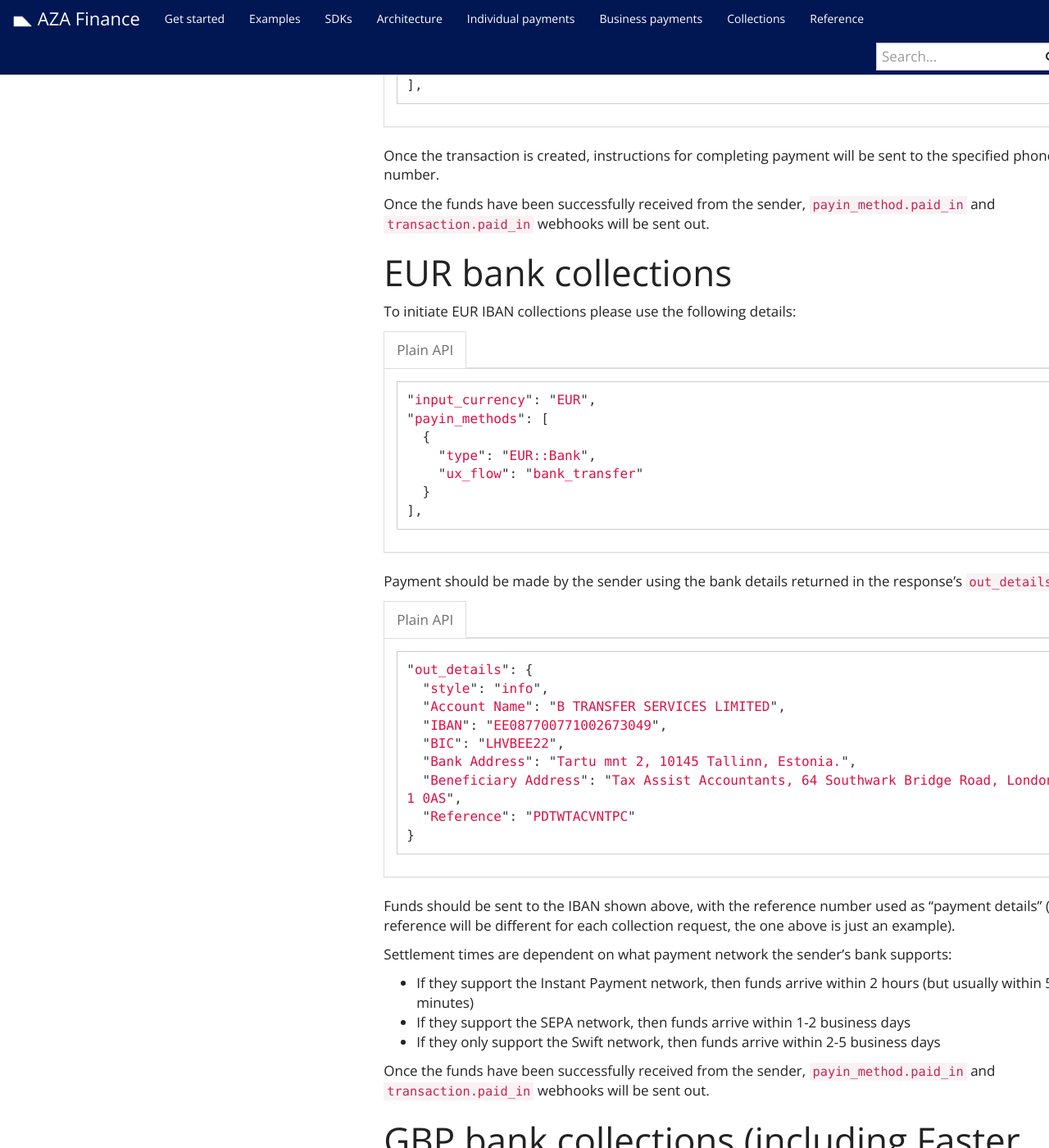
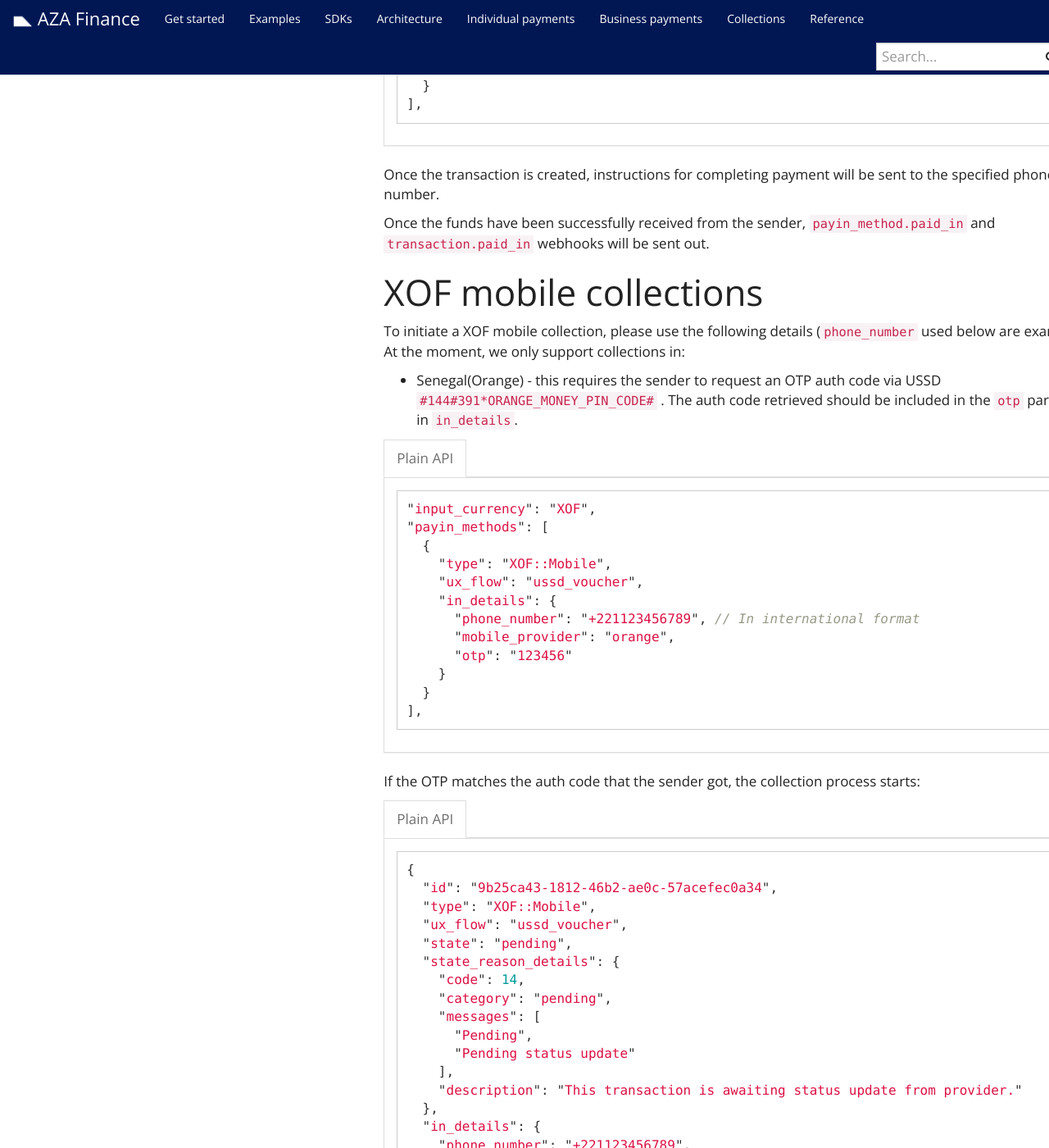
Before and after one commit to transferzero/api-documentation, a Jekyll site: the page built from _docs/collection-details.md, in a window 1280 px wide and 1400 px high, scrolled down 3881 px. Shown: the whole window at 82% size. Built offline with Jekyll 4.4.1, drawn with Linux system fonts in a browser that asks for light colours; nearby versions of some CDN libraries; comment, search, counter and statistics services are not loaded; some of the changed text lies outside the part shown.

Commit message:
BTA-8264 Add XOF Mobile Collections  (#112)
* BTA-8264-add-XOF-mobile-collections

Co-authored-by: Emanuele Gorga <emanuele@bitpesa.co>
Co-authored-by: Evanson Wachira <evansonwachira@gmail.com>

````diff
--- a/_docs/collection-details.md
+++ b/_docs/collection-details.md
@@ -13,6 +13,7 @@ This document lists the required details that need to be sent for each of our co
 To initiate a GHS mobile collection, please use the following details (phone_number and mobile_provider used below are examples):
 
 {% capture data-raw %}
+
 ```javascript
 "input_currency": "GHS",
 "payin_methods": [
@@ -26,6 +27,7 @@ To initiate a GHS mobile collection, please use the following details (phone_num
   }
 ],
 ```
+
 {% endcapture %}
 
 {% include language-tabbar.html prefix="collection-ghs-mobile" raw=data-raw %}
@@ -33,6 +35,7 @@ To initiate a GHS mobile collection, please use the following details (phone_num
 For Collection transactions with `mtn` as `mobile_provider` and `ussd_menu_approval` as `ux_flow`, the `out_details` will be:
 
 {% capture data-raw %}
+
 ```javascript
 "out_details": {
   "style": "ussd_menu_approval",
@@ -41,6 +44,7 @@ For Collection transactions with `mtn` as `mobile_provider` and `ussd_menu_appro
   "dialing_number": "*170#"
 }
 ```
+
 {% endcapture %}
 
 {% include language-tabbar.html prefix="collection-ghs-mobile-out" raw=data-raw %}
@@ -50,11 +54,13 @@ And human readable instructions can be found in the `payin_methods[0].instructio
 (example instructions for GHS Mobile payments)
 
 {% capture data-raw %}
+
 ```javascript
 "instructions": {
   'ussd_menu_approval': '\\nDial *170# to access mobile money menu.\\nSelect option 6 (My Wallet) and send.\\nChoose option 3 to check "my approvals".\\nChoose the transaction to approve and send.\\nConfirm transaction by choosing option1 (Yes) and send.\\nEnter mobile money pin and send.\\nYou will receive a new message on your mobile phone about the transaction.\\n'
 }
 ```
+
 {% endcapture %}
 
 {% include language-tabbar.html prefix="collection-ghs-mobile-instructions" raw=data-raw %}
@@ -64,10 +70,12 @@ Once the transaction is created, instructions for completing payment will be sen
 Once the funds have been successfully received from the sender, `payin_method.paid_in` and `transaction.paid_in` webhooks will be sent out.
 
 ## Collections requiring OTPs
+
 Collections with `ux_flow: otp_verified_ussd_popup` require that the sender validate an OTP sent to their phone number when the transaction is created.
 For such transactions, the details would look like:
 
 {% capture data-raw %}
+
 ```javascript
 "input_currency": "GHS",
 "payin_methods": [
@@ -81,6 +89,7 @@ For such transactions, the details would look like:
   }
 ]
 ```
+
 {% endcapture %}
 
 {% include language-tabbar.html prefix="collection-ghs-mobile-otp" raw=data-raw %}
@@ -88,6 +97,7 @@ For such transactions, the details would look like:
 Once the transaction is created, an OTP is sent to the `phone_number` specified in the payload. The response would look like:
 
 {% capture data-raw %}
+
 ```javascript
 "payin_methods": [
   {
@@ -111,6 +121,7 @@ Once the transaction is created, an OTP is sent to the `phone_number` specified
     },
   }
 ```
+
 {% endcapture %}
 
 {% include language-tabbar.html prefix="collection-ghs-mobile-otp-out" raw=data-raw %}
@@ -118,6 +129,7 @@ Once the transaction is created, an OTP is sent to the `phone_number` specified
 In order to validate the OTP, send a PATCH request for the PayinMethod with the OTP in the payload:
 
 {% capture data-raw %}
+
 ```javascript
 PATCH /v1/payin_methods/9b25ca43-1812-46b2-ae0c-57acefec0a34
 {
@@ -128,6 +140,7 @@ PATCH /v1/payin_methods/9b25ca43-1812-46b2-ae0c-57acefec0a34
   }
 }
 ```
+
 {% endcapture %}
 
 {% include language-tabbar.html prefix="collection-ghs-mobile-otp-validate" raw=data-raw %}
@@ -135,6 +148,7 @@ PATCH /v1/payin_methods/9b25ca43-1812-46b2-ae0c-57acefec0a34
 If the OTP matches the one sent to the sender's phone number, the collection process starts, otherwise you get a validation error:
 
 {% capture data-raw %}
+
 ```javascript
 {
   "id": "9b25ca43-1812-46b2-ae0c-57acefec0a34",
@@ -154,6 +168,7 @@ If the OTP matches the one sent to the sender's phone number, the collection pro
   }
 }
 ```
+
 {% endcapture %}
 
 {% include language-tabbar.html prefix="collection-ghs-mobile-otp-validate-out" raw=data-raw %}
@@ -163,6 +178,7 @@ If the OTP matches the one sent to the sender's phone number, the collection pro
 To initiate a UGX mobile collection, please use the following details (`phone_number` used below are examples):
 
 {% capture data-raw %}
+
 ```javascript
 "input_currency": "UGX",
 "payin_methods": [
@@ -175,6 +191,7 @@ To initiate a UGX mobile collection, please use the following details (`phone_nu
   }
 ],
 ```
+
 {% endcapture %}
 
 {% include language-tabbar.html prefix="collection-ugx-mobile" raw=data-raw %}
@@ -183,11 +200,113 @@ Once the transaction is created, instructions for completing payment will be sen
 
 Once the funds have been successfully received from the sender, `payin_method.paid_in` and `transaction.paid_in` webhooks will be sent out.
 
+# XOF mobile collections
+
+To initiate a XOF mobile collection, please use the following details (`phone_number` used below are examples):
+At the moment, we only support collections in:
+
+- Senegal(Orange) - this requires the sender to request an OTP auth code via USSD `#144#391*ORANGE_MONEY_PIN_CODE#` . The auth code retrieved should be included in the `otp` parameter in `in_details`.
+
+{% capture data-raw %}
+
+```javascript
+"input_currency": "XOF",
+"payin_methods": [
+  {
+    "type": "XOF::Mobile",
+    "ux_flow": "ussd_voucher",
+    "in_details": {
+      "phone_number": "+221123456789", // In international format
+      "mobile_provider": "orange",
+      "otp": "123456"
+    }
+  }
+],
+```
+
+{% endcapture %}
+
+{% include language-tabbar.html prefix="collection-xof-mobile" raw=data-raw %}
+
+If the OTP matches the auth code that the sender got, the collection process starts:
+
+{% capture data-raw %}
+
+```javascript
+{
+  "id": "9b25ca43-1812-46b2-ae0c-57acefec0a34",
+  "type": "XOF::Mobile",
+  "ux_flow": "ussd_voucher",
+  "state": "pending",
+  "state_reason_details": {
+    "code": 14,
+    "category": "pending",
+    "messages": [
+      "Pending",
+      "Pending status update"
+    ],
+    "description": "This transaction is awaiting status update from provider."
+  },
+  "in_details": {
+    "phone_number": "+221123456789",
+    "mobile_provider": "orange",
+    "otp": "123456"
+  },
+  "out_details": {
+    "style": "info"
+  },
+  "instructions": {
+  }
+}
+```
+
+{% endcapture%}
+
+{% include language-tabbar.html prefix="collection-xof-mobile-response" raw=data-raw %}
+
+Otherwise you get an error response:
+{% capture data-raw %}
+
+```javascript
+{
+  "id": "9b25ca43-1812-46b2-ae0c-57acefec0a34",
+  "type": "XOF::Mobile",
+  "ux_flow": "ussd_voucher",
+  "state": "error",
+  "state_reason_details": {
+    "code": 415,
+    "category": "invalid_user_data_error",
+    "messages": [
+      "Invalid User Data Error",
+      "Invalid OTP Error"
+    ],
+    "description": "The provided otp code is invalid or expired."
+  },
+  "in_details": {
+    "phone_number": "+221123456789",
+    "mobile_provider": "orange",
+    "otp": "123456"
+  },
+  "out_details": {
+    "style": "info"
+  },
+  "instructions": {
+  }
+}
+```
+
+{% endcapture%}
+
+{% include language-tabbar.html prefix="collection-xof-mobile-otp-error" raw=data-raw %}
+
+Once the funds have been successfully received from the sender, `payin_method.paid_in` and `transaction.paid_in` webhooks will be sent out.
+
 # EUR bank collections
 
 To initiate EUR IBAN collections please use the following details:
 
 {% capture data-raw %}
+
 ```javascript
 "input_currency": "EUR",
 "payin_methods": [
@@ -197,6 +316,7 @@ To initiate EUR IBAN collections please use the following details:
   }
 ],
 ```
+
 {% endcapture %}
 
 {% include language-tabbar.html prefix="collection-eur-bank" raw=data-raw %}
@@ -204,6 +324,7 @@ To initiate EUR IBAN collections please use the following details:
 Payment should be made by the sender using the bank details returned in the response's `out_details` hash:
 
 {% capture data-raw %}
+
 ```javascript
 "out_details": {
   "style": "info",
@@ -215,6 +336,7 @@ Payment should be made by the sender using the bank details returned in the resp
   "Reference": "PDTWTACVNTPC"
 }
 ```
+
 {% endcapture %}
 
 {% include language-tabbar.html prefix="collection-eur-bank-out" raw=data-raw %}
@@ -222,9 +344,10 @@ Payment should be made by the sender using the bank details returned in the resp
 Funds should be sent to the IBAN shown above, with the reference number used as "payment details" (the reference will be different for each collection request, the one above is just an example).
 
 Settlement times are dependent on what payment network the sender's bank supports:
-* If they support the Instant Payment network, then funds arrive within 2 hours (but usually within 5 minutes)
-* If they support the SEPA network, then funds arrive within 1-2 business days
-* If they only support the Swift network, then funds arrive within 2-5 business days
+
+- If they support the Instant Payment network, then funds arrive within 2 hours (but usually within 5 minutes)
+- If they support the SEPA network, then funds arrive within 1-2 business days
+- If they only support the Swift network, then funds arrive within 2-5 business days
 
 Once the funds have been successfully received from the sender, `payin_method.paid_in` and `transaction.paid_in` webhooks will be sent out.
 
@@ -233,6 +356,7 @@ Once the funds have been successfully received from the sender, `payin_method.pa
 To initiate GBP Faster Payments collections please use the following details:
 
 {% capture data-raw %}
+
 ```javascript
 "input_currency": "GBP",
 "payin_methods": [
@@ -242,6 +366,7 @@ To initiate GBP Faster Payments collections please use the following details:
   }
 ],
 ```
+
 {% endcapture %}
 
 {% include language-tabbar.html prefix="collection-gbp-bank" raw=data-raw %}
@@ -249,6 +374,7 @@ To initiate GBP Faster Payments collections please use the following details:
 Payment should be made by the sender using the bank details returned in the response's `out_details` hash:
 
 {% capture data-raw %}
+
 ```javascript
 "out_details": {
   "style": "info",
@@ -262,6 +388,7 @@ Payment should be made by the sender using the bank details returned in the resp
   "Reference": "PDTWTACVNTPC"
 }
 ```
+
 {% endcapture %}
 
 {% include language-tabbar.html prefix="collection-gbp-bank-out" raw=data-raw %}
````
